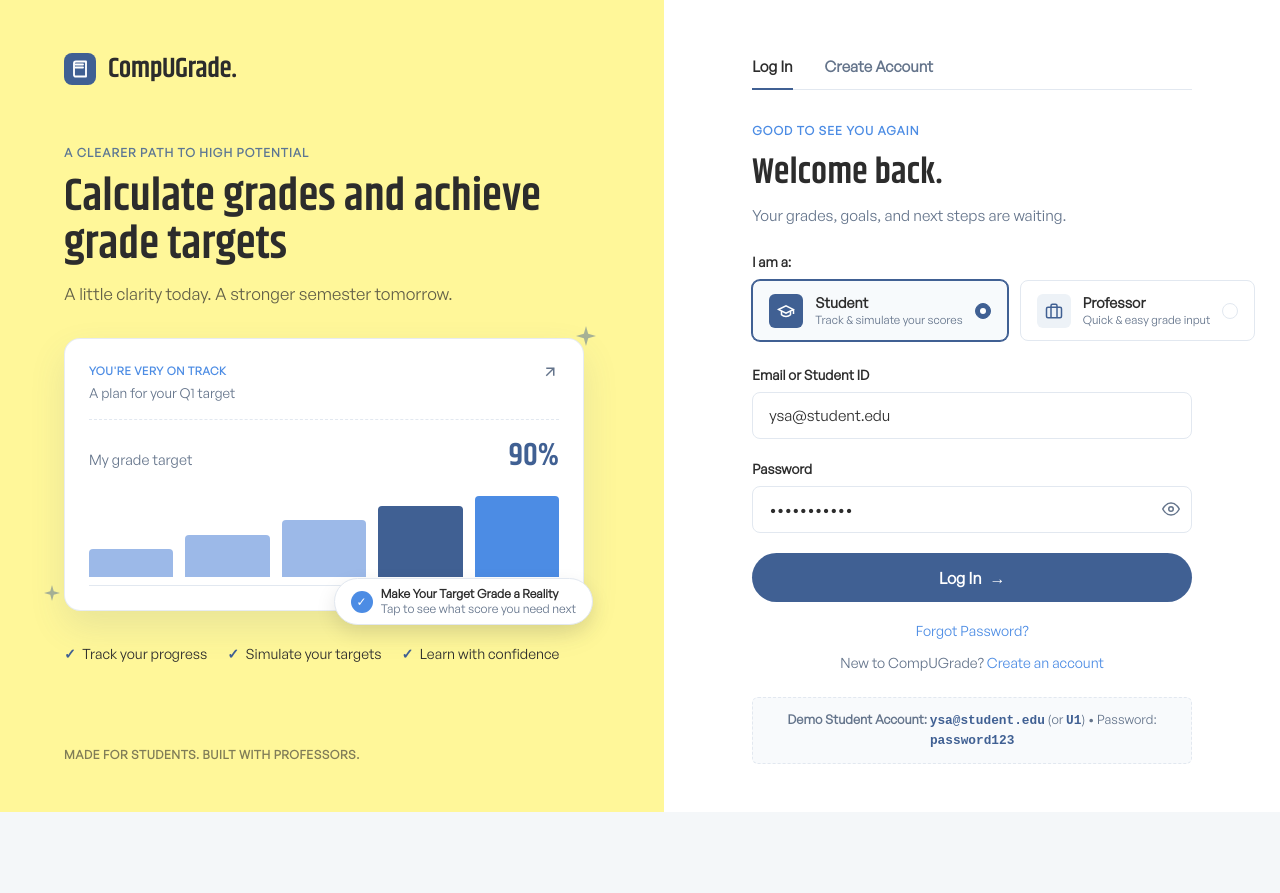
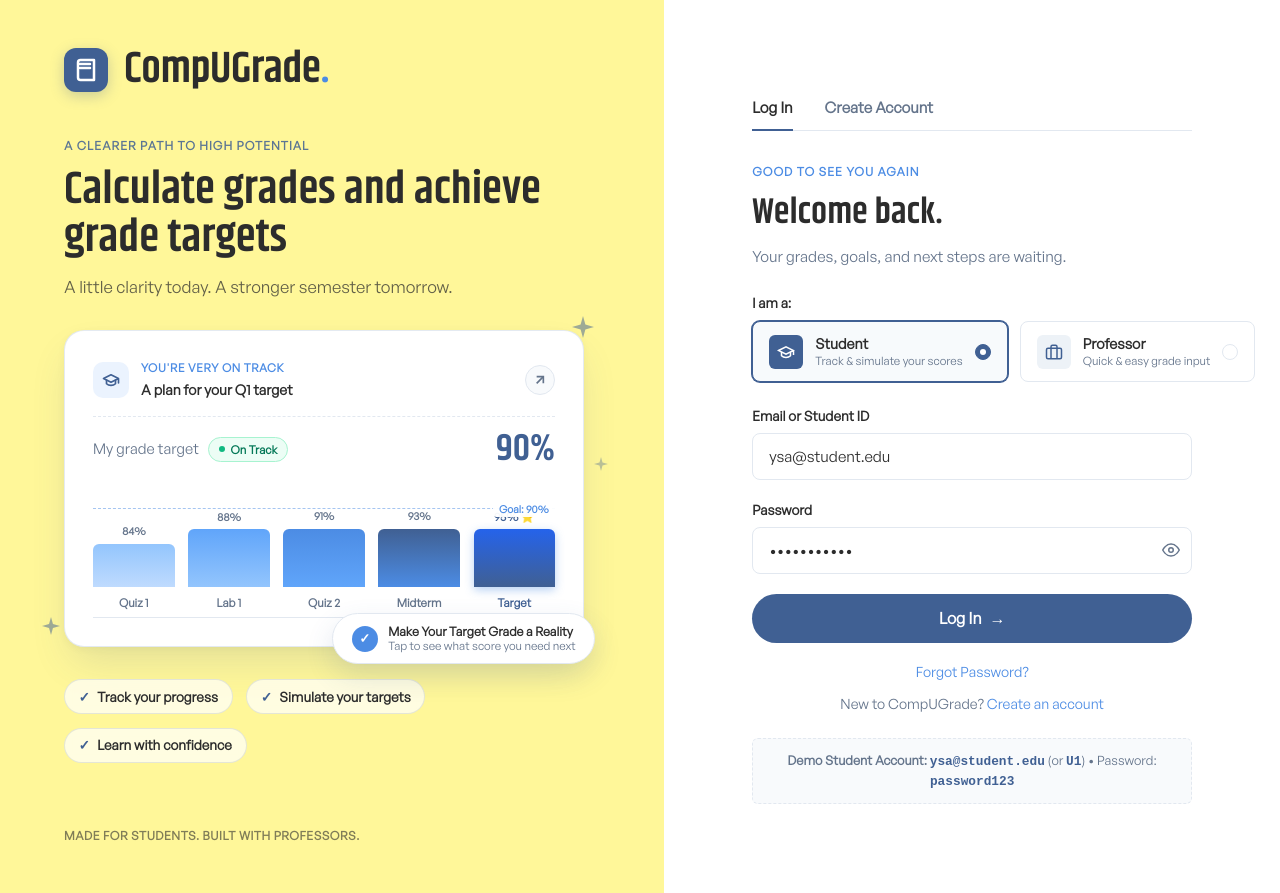
Before and after one commit to UIC-CCS-WEB-DEVELOPMENT-2026-2027/grade-compute, a React (Vite) app: page / in a window 1280 px wide. Before the commit the page ends 812 px from the top, so only its background shows below. Built offline with nearby package versions, Linux system fonts and the light colour scheme.

Commit message:
add effects

```diff
--- a/src/pages/auth/LoginRegister.css
+++ b/src/pages/auth/LoginRegister.css
@@ -25,27 +25,35 @@
 .login-brand-header {
   display: flex;
   align-items: center;
-  gap: 0.75rem;
+  gap: 1rem;
+  margin-bottom: 0.5rem;
 }
 
 .login-brand-icon {
-  width: 32px;
-  height: 32px;
+  width: 44px;
+  height: 44px;
   background-color: var(--color-primary);
-  border-radius: 8px;
+  border-radius: 12px;
   display: flex;
   align-items: center;
   justify-content: center;
   color: #ffffff;
+  box-shadow: 0 4px 14px rgba(64, 96, 147, 0.28);
+  flex-shrink: 0;
 }
 
 .login-brand-name {
   font-family: var(--font-heading);
-  font-size: 1.75rem;
+  font-size: 2.75rem;
   font-weight: 700;
   color: var(--color-text-locked);
   letter-spacing: -0.5px;
+  line-height: 1;
   margin: 0;
+}
+
+.login-brand-dot {
+  color: var(--color-accent);
 }
 
 .login-hero-content {
@@ -88,64 +96,157 @@
 
 .login-preview-card {
   background: #ffffff;
-  border-radius: 16px;
-  padding: 1.5rem;
-  box-shadow: 0 16px 36px rgba(64, 96, 147, 0.12);
-  border: 1px solid rgba(226, 232, 240, 0.8);
+  border-radius: 20px;
+  padding: 1.75rem;
+  box-shadow: 0 20px 40px -8px rgba(64, 96, 147, 0.16), 0 2px 8px rgba(0, 0, 0, 0.04);
+  border: 1px solid rgba(226, 232, 240, 0.9);
   position: relative;
 }
 
 .preview-card-header {
   display: flex;
   justify-content: space-between;
-  align-items: flex-start;
+  align-items: center;
   margin-bottom: 1rem;
 }
 
+.preview-header-left {
+  display: flex;
+  align-items: center;
+  gap: 0.75rem;
+}
+
+.preview-header-icon {
+  width: 36px;
+  height: 36px;
+  border-radius: 10px;
+  background-color: #EBF3FE;
+  color: var(--color-primary);
+  display: flex;
+  align-items: center;
+  justify-content: center;
+  flex-shrink: 0;
+}
+
 .preview-card-tag {
-  font-size: 0.7rem;
+  font-size: 0.72rem;
   font-weight: 700;
-  letter-spacing: 0.5px;
+  letter-spacing: 0.6px;
   text-transform: uppercase;
   color: var(--color-accent);
-  margin-bottom: 0.2rem;
+  margin-bottom: 0.15rem;
 }
 
 .preview-card-subtitle {
-  font-size: 0.85rem;
+  font-size: 0.88rem;
+  font-weight: 600;
+  color: var(--color-text-locked);
+  margin: 0;
+}
+
+.preview-card-action {
+  width: 30px;
+  height: 30px;
+  border-radius: 50%;
+  background-color: #F8FAFC;
+  border: 1px solid var(--color-border);
   color: var(--color-muted);
-  margin: 0;
+  display: flex;
+  align-items: center;
+  justify-content: center;
+  cursor: pointer;
+  transition: all 0.2s;
+}
+
+.preview-card-action:hover {
+  background-color: #EDF2F7;
+  color: var(--color-primary);
 }
 
 .preview-target-row {
   display: flex;
   justify-content: space-between;
-  align-items: baseline;
-  margin-bottom: 1rem;
+  align-items: center;
+  margin-bottom: 1.25rem;
   border-top: 1px dashed var(--color-border);
-  padding-top: 0.75rem;
+  padding-top: 0.85rem;
+}
+
+.preview-target-meta {
+  display: flex;
+  align-items: center;
+  gap: 0.6rem;
 }
 
 .preview-target-label {
-  font-size: 0.9rem;
+  font-size: 0.92rem;
+  font-weight: 500;
   color: var(--color-muted);
+}
+
+.preview-status-chip {
+  background-color: #ECFDF5;
+  color: #047857;
+  font-size: 0.72rem;
+  font-weight: 700;
+  padding: 0.2rem 0.6rem;
+  border-radius: 50px;
+  display: flex;
+  align-items: center;
+  gap: 0.35rem;
+  border: 1px solid #A7F3D0;
+}
+
+.status-dot {
+  width: 6px;
+  height: 6px;
+  border-radius: 50%;
+  background-color: #10B981;
 }
 
 .preview-target-value {
   font-family: var(--font-heading);
-  font-size: 2rem;
+  font-size: 2.35rem;
   font-weight: 700;
   color: var(--color-primary);
+  line-height: 1;
 }
 
-/* Simplified Mock Bar Chart */
+/* Chart Area */
+.preview-chart-area {
+  position: relative;
+  margin-top: 0.5rem;
+  padding-top: 1.25rem;
+}
+
+.chart-threshold-line {
+  position: absolute;
+  top: 20px;
+  left: 0;
+  right: 0;
+  border-top: 1.5px dashed rgba(76, 140, 228, 0.5);
+  display: flex;
+  justify-content: flex-end;
+  pointer-events: none;
+}
+
+.threshold-tag {
+  font-size: 0.65rem;
+  font-weight: 700;
+  color: var(--color-accent);
+  background-color: rgba(255, 255, 255, 0.95);
+  padding: 0 0.4rem;
+  border-radius: 4px;
+  margin-top: -8px;
+}
+
 .preview-bars-wrapper {
   display: flex;
   align-items: flex-end;
-  gap: 0.75rem;
-  height: 90px;
-  padding-bottom: 0.5rem;
-  border-bottom: 1px solid var(--color-border);
+  gap: 0.85rem;
+  height: 110px;
+  padding-bottom: 0.35rem;
+  border-bottom: 1.5px solid var(--color-border);
 }
 
 .preview-bar-col {
@@ -155,48 +256,95 @@
   align-items: center;
   height: 100%;
   justify-content: flex-end;
+  gap: 0.25rem;
+}
+
+.bar-val-label {
+  font-size: 0.68rem;
+  font-weight: 700;
+  color: var(--color-muted);
+  letter-spacing: -0.2px;
+}
+
+.bar-val-label.star-highlight {
+  color: var(--color-primary);
+  font-weight: 800;
+  font-size: 0.72rem;
 }
 
 .preview-bar {
   width: 100%;
-  border-radius: 4px 4px 0 0;
-  background-color: #9cb9e8;
-  transition: height 0.3s ease;
+  border-radius: 6px 6px 0 0;
+  transition: all 0.3s ease;
 }
 
-.preview-bar.active {
-  background-color: var(--color-primary);
+.preview-bar.bar-1 {
+  background: linear-gradient(180deg, #93C5FD 0%, #BFDBFE 100%);
 }
 
+.preview-bar.bar-2 {
+  background: linear-gradient(180deg, #60A5FA 0%, #93C5FD 100%);
+}
+
+.preview-bar.bar-3 {
+  background: linear-gradient(180deg, #4C8CE4 0%, #60A5FA 100%);
+}
+
+.preview-bar.bar-4 {
+  background: linear-gradient(180deg, #406093 0%, #4C8CE4 100%);
+}
+
+.preview-bar.bar-target {
+  background: linear-gradient(180deg, #2563EB 0%, #406093 100%);
+  box-shadow: 0 3px 10px rgba(76, 140, 228, 0.4);
+}
+
+.bar-name-label {
+  font-size: 0.72rem;
+  color: var(--color-muted);
+  font-weight: 600;
+  margin-top: 0.2rem;
+  text-align: center;
+}
+
+.bar-name-label.target-name {
+  color: var(--color-primary);
+  font-weight: 700;
+}
+
+/* Floating Pill Badge */
 .preview-floating-pill {
   position: absolute;
-  bottom: -15px;
-  right: -10px;
+  bottom: -18px;
+  right: -12px;
   background-color: #ffffff;
   border-radius: 50px;
-  padding: 0.5rem 1rem;
-  box-shadow: 0 8px 20px rgba(0, 0, 0, 0.1);
+  padding: 0.6rem 1.15rem;
+  box-shadow: 0 12px 28px rgba(64, 96, 147, 0.16);
   display: flex;
   align-items: center;
-  gap: 0.5rem;
-  border: 1px solid var(--color-border);
+  gap: 0.65rem;
+  border: 1.5px solid #E2E8F0;
+  z-index: 2;
 }
 
 .preview-pill-icon {
-  width: 22px;
-  height: 22px;
+  width: 26px;
+  height: 26px;
   border-radius: 50%;
   background-color: var(--color-accent);
   color: #ffffff;
   display: flex;
   align-items: center;
   justify-content: center;
-  font-size: 0.75rem;
+  font-size: 0.82rem;
+  font-weight: 800;
+  flex-shrink: 0;
 }
 
 .preview-pill-text {
-  font-size: 0.75rem;
-  line-height: 1.2;
+  font-size: 0.78rem;
+  line-height: 1.25;
 }
 
 .preview-pill-bold {
@@ -206,45 +354,58 @@
 
 .preview-pill-sub {
   color: var(--color-muted);
+  font-size: 0.72rem;
 }
 
-/* Sparkle Accents */
+/* Sparkles */
 .sparkle-icon {
   position: absolute;
   color: var(--color-primary);
-  opacity: 0.45;
+  opacity: 0.5;
+  z-index: 1;
 }
 
 .sparkle-1 {
-  top: -12px;
-  right: -12px;
+  top: -14px;
+  right: -10px;
 }
 
 .sparkle-2 {
-  bottom: 10px;
-  left: -20px;
+  bottom: 12px;
+  left: -22px;
+}
+
+.sparkle-3 {
+  top: 40%;
+  right: -24px;
+  opacity: 0.35;
 }
 
 /* Feature Checklist */
 .login-checklist {
   display: flex;
   flex-wrap: wrap;
-  gap: 1.25rem;
-  margin-top: 1.5rem;
+  gap: 0.85rem;
+  margin-top: 1.8rem;
 }
 
 .login-check-item {
   display: flex;
   align-items: center;
-  gap: 0.4rem;
-  font-size: 0.88rem;
+  gap: 0.45rem;
+  font-size: 0.85rem;
   color: var(--color-text-locked);
-  font-weight: 500;
+  font-weight: 600;
+  background: rgba(255, 255, 255, 0.7);
+  border: 1px solid rgba(64, 96, 147, 0.14);
+  padding: 0.4rem 0.85rem;
+  border-radius: 50px;
+  backdrop-filter: blur(4px);
 }
 
 .check-mark {
   color: var(--color-primary);
-  font-weight: 700;
+  font-weight: 800;
 }
 
 .login-hero-footer {
--- a/src/pages/auth/LoginRegister.jsx
+++ b/src/pages/auth/LoginRegister.jsx
@@ -89,13 +89,13 @@ export default function LoginRegister() {
         {/* Logo */}
         <div className="login-brand-header">
           <div className="login-brand-icon">
-            <svg width="18" height="18" viewBox="0 0 24 24" fill="none" stroke="currentColor" strokeWidth="2.5" strokeLinecap="round" strokeLinejoin="round">
+            <svg width="24" height="24" viewBox="0 0 24 24" fill="none" stroke="currentColor" strokeWidth="2.5" strokeLinecap="round" strokeLinejoin="round">
               <path d="M4 19.5v-15A2.5 2.5 0 0 1 6.5 2H20v20H6.5a2.5 2.5 0 0 1-2.5-2.5Z"></path>
               <path d="M6 6h10"></path>
               <path d="M6 10h10"></path>
             </svg>
           </div>
-          <span className="login-brand-name">CompUGrade.</span>
+          <span className="login-brand-name">CompUGrade<span className="login-brand-dot">.</span></span>
         </div>
 
         {/* Main Pitch */}
@@ -108,47 +108,81 @@ export default function LoginRegister() {
 
           {/* Floating Target Preview Graphic */}
           <div className="login-preview-card-container">
-            {/* Sparkle Decorations */}
-            <svg className="sparkle-icon sparkle-1" width="20" height="20" viewBox="0 0 24 24" fill="currentColor">
+            {/* Cheerful Sparkle Accents */}
+            <svg className="sparkle-icon sparkle-1" width="22" height="22" viewBox="0 0 24 24" fill="currentColor">
               <path d="M12 0L14.6 9.4L24 12L14.6 14.6L12 24L9.4 14.6L0 12L9.4 9.4L12 0Z"></path>
             </svg>
-            <svg className="sparkle-icon sparkle-2" width="16" height="16" viewBox="0 0 24 24" fill="currentColor">
+            <svg className="sparkle-icon sparkle-2" width="18" height="18" viewBox="0 0 24 24" fill="currentColor">
+              <path d="M12 0L14.6 9.4L24 12L14.6 14.6L12 24L9.4 14.6L0 12L9.4 9.4L12 0Z"></path>
+            </svg>
+            <svg className="sparkle-icon sparkle-3" width="14" height="14" viewBox="0 0 24 24" fill="currentColor">
               <path d="M12 0L14.6 9.4L24 12L14.6 14.6L12 24L9.4 14.6L0 12L9.4 9.4L12 0Z"></path>
             </svg>
 
             <div className="login-preview-card">
               <div className="preview-card-header">
+                <div className="preview-header-left">
+                  <div className="preview-header-icon">
+                    <svg width="18" height="18" viewBox="0 0 24 24" fill="none" stroke="currentColor" strokeWidth="2.2" strokeLinecap="round" strokeLinejoin="round">
+                      <path d="M22 10v6M2 10l10-5 10 5-10 5z"></path>
+                      <path d="M6 12v5c3 3 9 3 12 0v-5"></path>
+                    </svg>
+                  </div>
                   <div>
                     <div className="preview-card-tag">You're Very On Track</div>
                     <p className="preview-card-subtitle">A plan for your Q1 target</p>
                   </div>
-                <svg width="18" height="18" viewBox="0 0 24 24" fill="none" stroke="var(--color-muted)" strokeWidth="2">
+                </div>
+                <div className="preview-card-action" title="View details">
+                  <svg width="16" height="16" viewBox="0 0 24 24" fill="none" stroke="currentColor" strokeWidth="2.5">
                     <line x1="7" y1="17" x2="17" y2="7"></line>
                     <polyline points="7 7 17 7 17 17"></polyline>
                   </svg>
                 </div>
+              </div>
 
               <div className="preview-target-row">
+                <div className="preview-target-meta">
                   <span className="preview-target-label">My grade target</span>
+                  <span className="preview-status-chip">
+                    <span className="status-dot"></span> On Track
+                  </span>
+                </div>
                 <span className="preview-target-value">90%</span>
               </div>
 
-              {/* Ascending Chart Visualization */}
+              {/* Ascending Chart Visualization with Target Threshold */}
+              <div className="preview-chart-area">
+                <div className="chart-threshold-line">
+                  <span className="threshold-tag">Goal: 90%</span>
+                </div>
+
                 <div className="preview-bars-wrapper" aria-hidden="true">
                   <div className="preview-bar-col">
-                  <div className="preview-bar" style={{ height: '35%' }}></div>
+                    <span className="bar-val-label">84%</span>
+                    <div className="preview-bar bar-1" style={{ height: '42%' }}></div>
+                    <span className="bar-name-label">Quiz 1</span>
                   </div>
                   <div className="preview-bar-col">
-                  <div className="preview-bar" style={{ height: '52%' }}></div>
+                    <span className="bar-val-label">88%</span>
+                    <div className="preview-bar bar-2" style={{ height: '56%' }}></div>
+                    <span className="bar-name-label">Lab 1</span>
                   </div>
                   <div className="preview-bar-col">
-                  <div className="preview-bar" style={{ height: '70%' }}></div>
+                    <span className="bar-val-label">91%</span>
+                    <div className="preview-bar bar-3" style={{ height: '72%' }}></div>
+                    <span className="bar-name-label">Quiz 2</span>
                   </div>
                   <div className="preview-bar-col">
-                  <div className="preview-bar active" style={{ height: '88%' }}></div>
+                    <span className="bar-val-label">93%</span>
+                    <div className="preview-bar bar-4" style={{ height: '86%' }}></div>
+                    <span className="bar-name-label">Midterm</span>
                   </div>
                   <div className="preview-bar-col">
-                  <div className="preview-bar" style={{ height: '100%', backgroundColor: 'var(--color-accent)' }}></div>
+                    <span className="bar-val-label star-highlight">95% ⭐</span>
+                    <div className="preview-bar bar-target" style={{ height: '96%' }}></div>
+                    <span className="bar-name-label target-name">Target</span>
+                  </div>
                 </div>
               </div>
 
```
Lines whose indentation alone changed are shown as unchanged.
